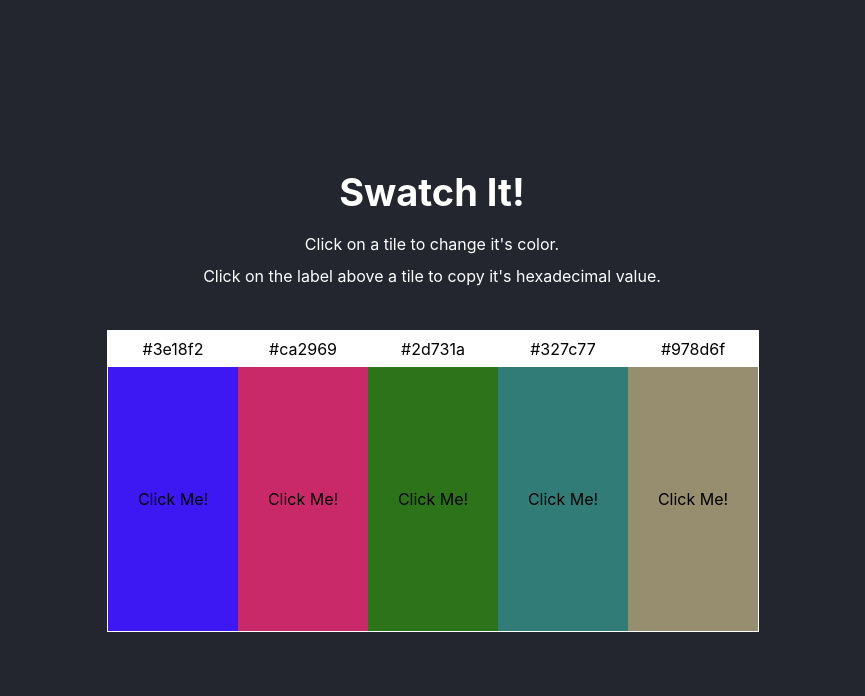
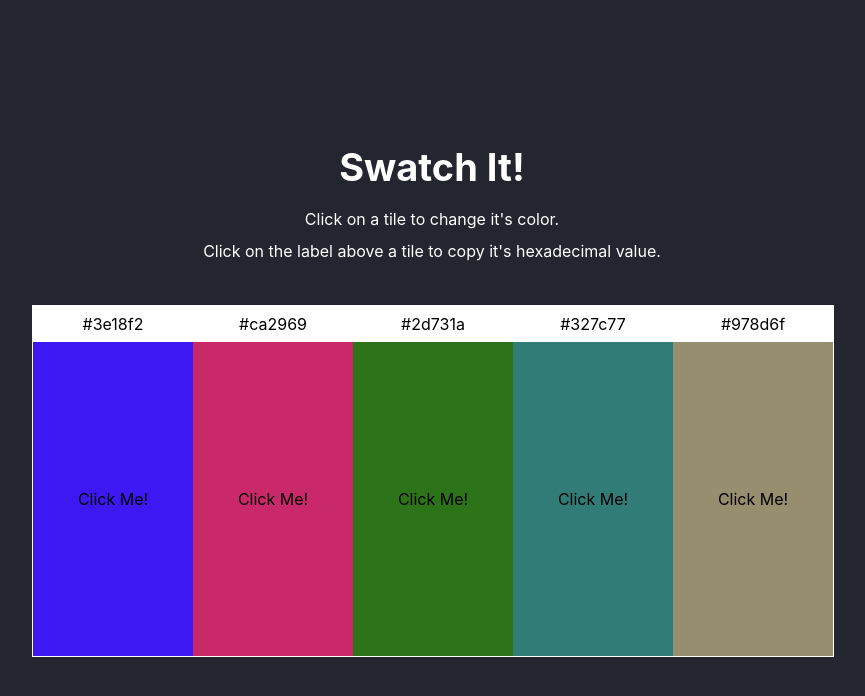
Before and after one commit to devcarlan/swatchit, a React (Create React App) app: page / in a window 1280 px wide. Shown: the top 696 px of the page, without its empty margins (208-1073 px from the left). Built offline with nearby package versions, Linux system fonts and the light colour scheme; the HTML template or start-up script is replaced by a standard one.

Commit message:
updating readme and deploying to github pages

```diff
--- a/package.json
+++ b/package.json
@@ -1,5 +1,6 @@
 {
-  "name": "swatchnew",
+  "homepage": "https://devcarlan.github.io/swatchit",
+  "name": "swatchit",
   "version": "0.1.0",
   "private": true,
   "dependencies": {
@@ -12,6 +13,8 @@
     "web-vitals": "^2.1.4"
   },
   "scripts": {
+    "predeploy": "npm run build",
+    "deploy": "gh-pages -d build",
     "start": "react-scripts start",
     "build": "react-scripts build",
     "test": "react-scripts test",
--- a/src/App.css
+++ b/src/App.css
@@ -1,6 +1,6 @@
 .App {
   height: 100vh;
-  background-color: #23262E;
+  background-color: #23262e;
   display: flex;
   flex-direction: column;
   justify-content: center;
@@ -16,7 +16,7 @@
 .text-wrap h1 {
   margin: 0 auto;
   color: #fff;
-  padding-bottom: .5em;
+  padding-bottom: 0.5em;
   font-size: 38px;
 }
 
@@ -24,12 +24,12 @@
   margin: 0 auto;
   color: #fff;
   font-size: 16px;
-  padding-bottom: .75em;
+  padding-bottom: 0.75em;
 }
 
 .swatch-wrap {
   margin: 0 auto;
-  width: 650px;
+  width: 800px;
 }
 
 @media (max-width: 650px) {
--- a/src/styles.css
+++ b/src/styles.css
@@ -2,7 +2,7 @@
   margin: 0 auto;
   display: flex;
   width: 100%;
-  height: 300px;
+  height: 350px;
   border: 1px solid white;
 }
 
```
Also changed, not shown: 2 other files (tests, documents, lock files or other folders).
